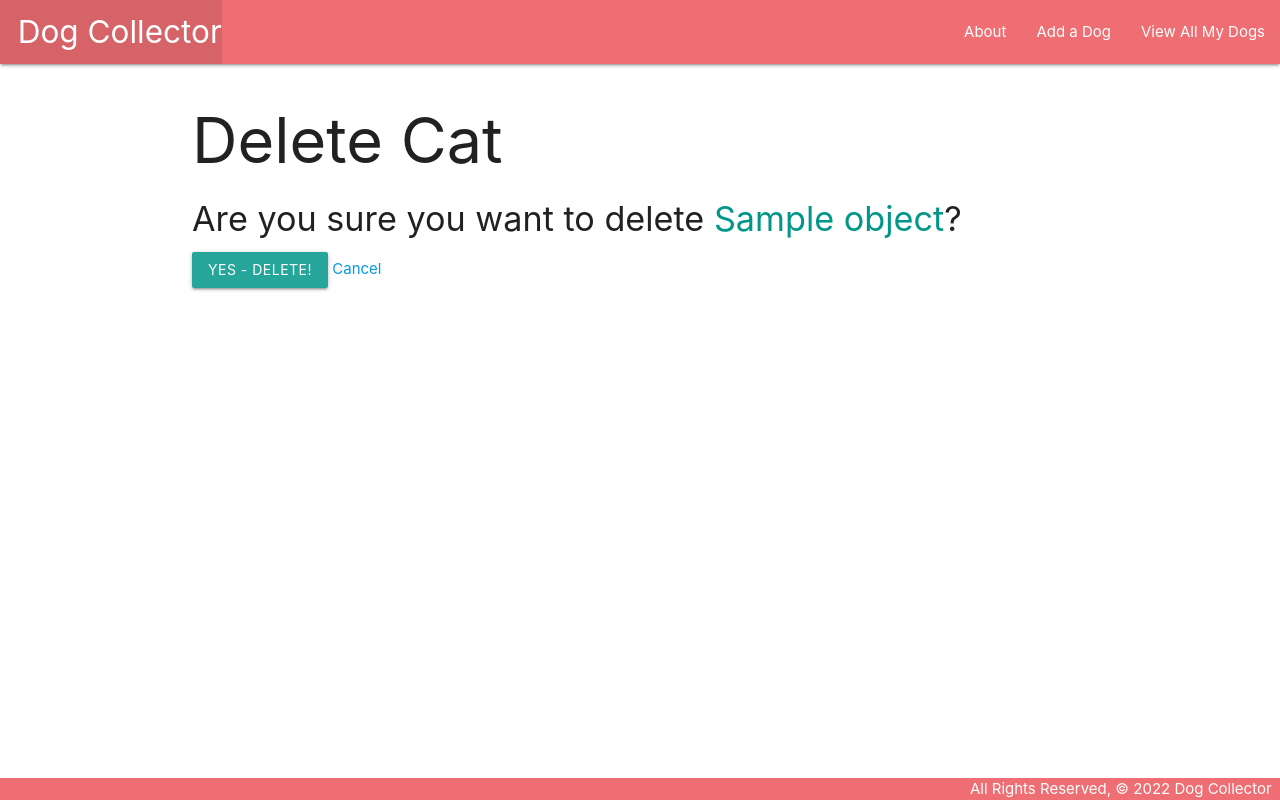
After one commit to EdwinHawkYu/Dog-Collector, a Django app: template dog_collector/dogs/templates/dogs/dog_confirm_delete.html in a window 1280 px wide. The commit adds this page. Run offline with Django 3.2, Linux system fonts and the light colour scheme; the template is opened without the code that fills it: most values are stand-ins (such as "Sample title", 1, 10 or a date in 2020).

Commit message:
Completed part 3 of collector lab. Added Class Views

```diff
--- a/dog_collector/dogs/models.py
+++ b/dog_collector/dogs/models.py
@@ -1,4 +1,5 @@
 from django.db import models
+from django.urls import reverse
 
 # Create your models here.
 
@@ -10,3 +11,6 @@ class Dog(models.Model):
 
     def __str__(self):
         return self.name
+
+    def get_absolute_url(self):
+        return reverse('detail', kwargs={'dog_id':self.id})
--- a/dog_collector/dogs/templates/base.html
+++ b/dog_collector/dogs/templates/base.html
@@ -18,8 +18,9 @@
           <li><a href="/" class="left brand-logo">&nbsp;&nbsp;Dog Collector</a></li>
         </ul>
         <ul class="right">
-          <li><a href="/about">About</a></li>
-          <li><a href="/dogs">View All My Dogs</a></li>
+          <li><a href="{% url 'about' %}">About</a></li>
+          <li><a href="{% url 'dogs_create' %}">Add a Dog</a></li>
+          <li><a href="{% url 'index' %}">View All My Dogs</a></li>
         </ul>
       </div>
     </nav>
--- a/dog_collector/dogs/templates/dogs/detail.html
+++ b/dog_collector/dogs/templates/dogs/detail.html
@@ -14,6 +14,10 @@
         <p>Weight: Light Dog</p>
       {% endif %}
     </div>
+    <div class="card-action">
+      <a href="{% url 'dogs_update' dog.id %}">Edit</a>
+      <a href="{% url 'dogs_delete' dog.id %}">Delete</a>
+    </div>
 </div>
 
 {% endblock %}
--- /dev/null
+++ b/dog_collector/dogs/templates/dogs/dog_confirm_delete.html
@@ -0,0 +1,13 @@
+{% extends 'base.html' %}
+
+{% block content %}
+  <h1>Delete Cat</h1>
+
+  <h4>Are you sure you want to delete <span class="teal-text">{{ object.name }}</span>?</h4>
+
+  <form action="" method="POST">
+    {% csrf_token %}
+    <input type="submit" value="Yes - Delete!" class="btn">
+    <a href="{% url 'detail' dog.id %}">Cancel</a>
+  </form>
+{% endblock %}
--- a/dog_collector/dogs/urls.py
+++ b/dog_collector/dogs/urls.py
@@ -10,4 +10,8 @@ urlpatterns = [
     #Dog Routes
     path('dogs/', views.dogs_index, name='index'),
     path('dogs/<int:dog_id>/', views.dogs_detail, name='detail'),
+    #Class Views Routes
+    path('dogs/create/', views.DogCreate.as_view(), name='dogs_create'),
+    path('dogs/<int:pk>/update/', views.DogUpdate.as_view(),name='dogs_update'),
+    path('dogs/<int:pk>/delete/', views.DogDelete.as_view(),name='dogs_delete'),
 ]
```
Also changed, not shown: dog_collector/dogs/templates/dogs/dog_form.html (added, +18 -0 lines), dog_collector/dogs/views.py (+13 -0 lines).
